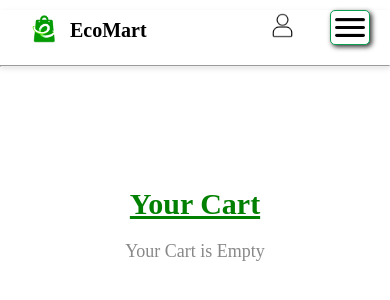
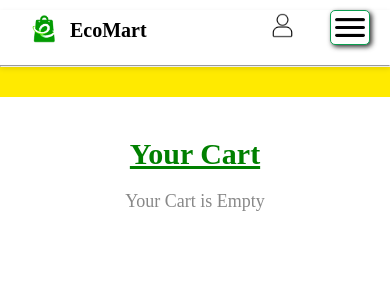
Before and after one commit to itsmanoj2003/ecomart_frontend, a React (Create React App) app: page /cart in a window 390 px wide. Shown: the top 300 px of the page. Built offline with nearby package versions, Linux system fonts and the light colour scheme.

Commit message:
Updated Cart.js and Cart.css

```diff
--- a/src/Components/Cart.css
+++ b/src/Components/Cart.css
@@ -6,6 +6,13 @@
     font-family: "Poppins", serif;
 }
 
+.cart-deliverymsg{
+    width: 100%;
+    height: 50px;
+    background-color: rgb(255, 234, 0);
+    display: flex;
+    align-items: center;
+}
 
 .cart-page {
     max-width: 800px;
@@ -180,14 +187,27 @@
 
 
 
+
+
+
 /* Media Query */
 
 /* Normal Mobile */
 
 @media (max-width: 430px) {
 
+    .cart{
+        overflow-x: hidden;
+        margin-top: 0px;
+    }
+
     .cartform-name,.cart-mobilenumber,.cart-address,.cart-city{
         width: 330px;
+    }
+
+    .cart-deliverymsg{
+        height: 30px;
+        font-size: 12px;
     }
 
     .cart-items {
@@ -299,6 +319,19 @@
 /* Pixel */
 
 @media only screen and (min-width: 440px) and (max-width: 500px){
+
+
+     .cart{
+        overflow-x: hidden;
+        margin-top: 0px;
+    }
+
+    .cart-deliverymsg{
+        height: 30px;
+        font-size: 12px;
+    }
+
+
     .cart-items {
         display: flex;
         flex-direction: column;
@@ -407,6 +440,17 @@
 
 @media (max-width: 360px){
 
+
+     .cart{
+        overflow-x: hidden;
+        margin-top: 0px;
+    }
+
+    .cart-deliverymsg{
+        height: 30px;
+        font-size: 12px;
+    }
+
     .cart{
         height: auto;
         overflow: hidden;
@@ -423,3 +467,24 @@
     }
 
 }
+
+
+
+/* Tab */
+
+@media only screen and (min-width:820px) and (max-width: 850px){
+
+
+    .cart{
+        overflow-x: hidden;
+        margin-top: 0px;
+    }
+
+    .cart-deliverymsg{
+        height: 30px;
+        font-size: 12px;
+    }
+
+
+
+}
--- a/src/Components/Cart.js
+++ b/src/Components/Cart.js
@@ -94,6 +94,12 @@ export default function Cart() {
 
     return (
         <div className='cart'>
+            <div className='cart-deliverymsg'>
+                <marquee behavior="scroll" direction="left">
+                    Delivery is available only to places within 10 km from Sankarankovil. [ Places like Kurukkalpatti, Karivalamvandanallur, Thiruvengadam, Kuruvikulam, Veerasigamani, Mullikulam ]
+                </marquee>
+            </div>
+
             <div className="cart-page">
                 <h1 className="cart-title">Your Cart</h1>
                 {cart.length === 0 ? (
@@ -162,6 +168,7 @@ export default function Cart() {
                     </form>
                 )}
             </div>
+
         </div>
     );
 }
```
